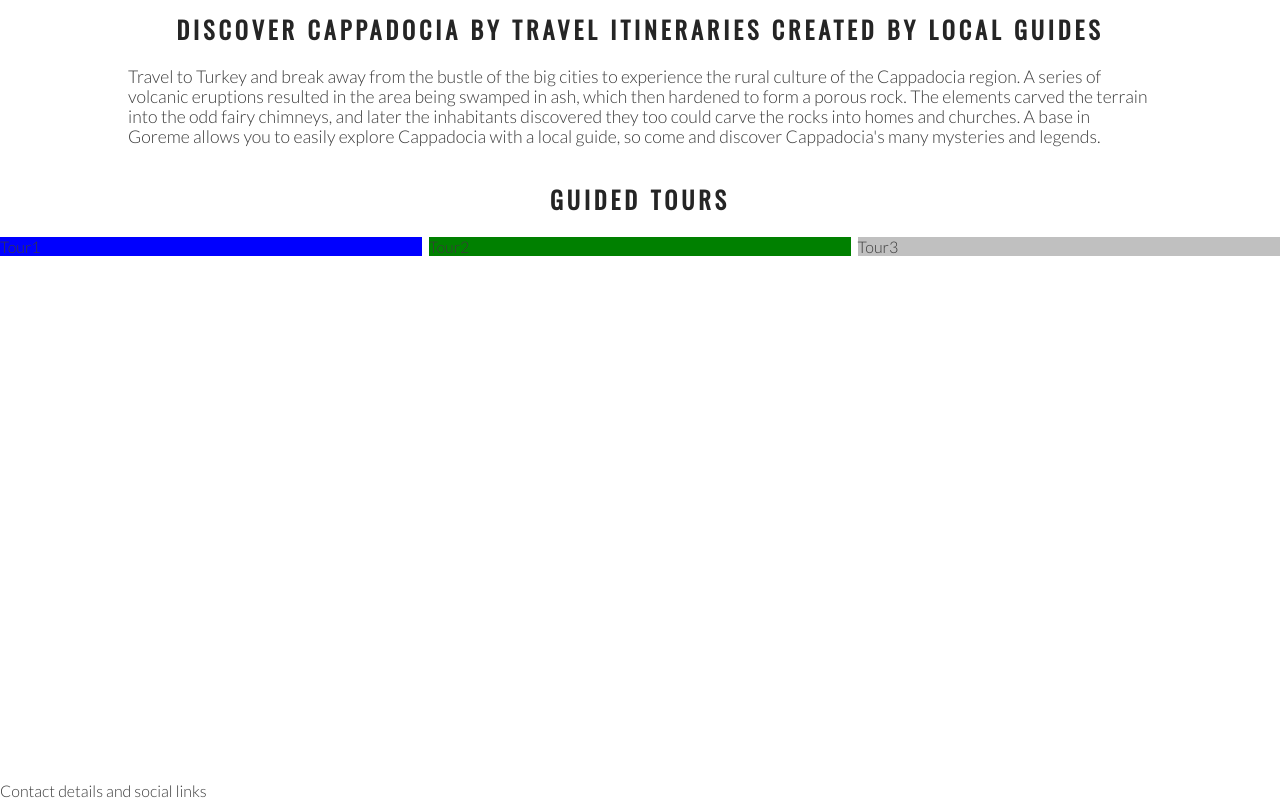
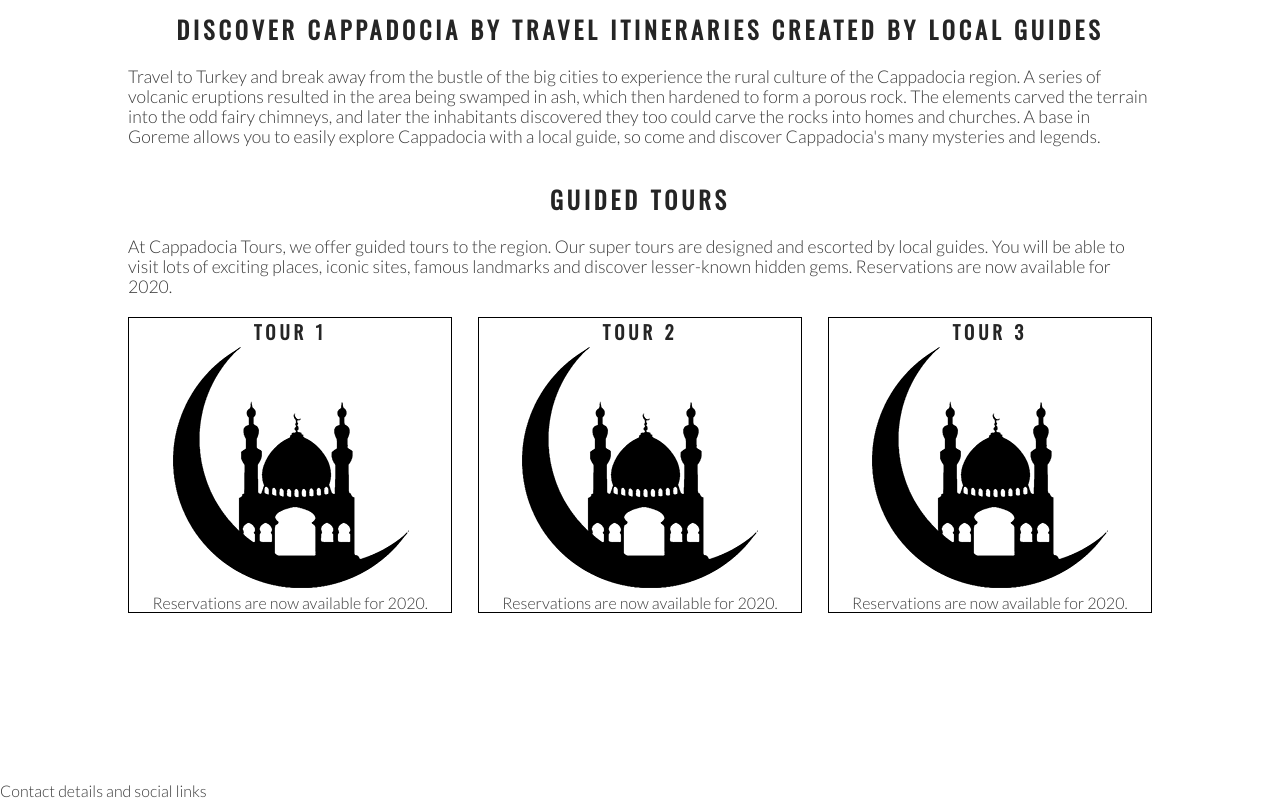
Before and after one commit to kkwong44/cappadocia-tours, a plain HTML site: page index.html in a window 1280 px wide. Shown: the part 684-1484 px from the top of the page. Drawn offline with nearby package versions, Linux system fonts and the light colour scheme.

Commit message:
feat: Add tour desc and modify basic structure

```diff
--- a/assets/CSS/style.css
+++ b/assets/CSS/style.css
@@ -13,7 +13,7 @@ body{
 
 /* Headings and Logo */
 
-h1, h2 {
+h1, h2, h3 {
     font-family: Oswald, sans-serif;
     text-transform: uppercase;
     letter-spacing: 4px;
@@ -128,7 +128,7 @@ h1, h2 {
     margin: 20px 0;
 }
 
-#about-discovery {
+#about-discovery, #about-tours {
     font-size: 110%;
     width: 80%;
     margin: 0 auto;
@@ -146,20 +146,27 @@ h1, h2 {
     margin: 20px 0;
 }
 
-#left-tour {
-    width: 33%;
-    float: left;
-    background-color: blue;
+.tours-flex-container {
+    margin-top: 20px;
+    display: flex;
+    flex-direction: row;
+    text-align: center;
 }
 
-#right-tour {
-    width: 33%;
-    float: right;
-    background-color: silver;
+.tour-flex-left {
+    flex: 33%;
+    margin: 0 0 0 10%;
+    border: 1px solid black;
 }
 
-#center-tour {
-    width: 33%;
-    margin: 0 auto;
-    background-color: green;
+.tour-flex-center {
+    flex: 33%;
+    margin: 0 2%;
+    border: 1px solid black;
 }
+
+.tour-flex-right {
+    flex: 33%;
+    margin: 0 10% 0 0;
+    border: 1px solid black;
+}
--- a/index.html
+++ b/index.html
@@ -43,7 +43,8 @@
 
     <section id="about-cappadocia">
         <h2 id="discover-cappadocia">Discover Cappadocia by travel itineraries created by local guides</h2>
-        <p id="about-discovery">Travel to Turkey and break away from the bustle of the big cities to experience the rural culture of the
+        <p id="about-discovery">Travel to Turkey and break away from the bustle of the big cities to experience the
+            rural culture of the
             Cappadocia region. A series of volcanic eruptions resulted in the area being swamped in ash, which then
             hardened to form a porous rock. The elements carved the terrain into the odd fairy chimneys, and later the
             inhabitants discovered they too could carve the rocks into homes and churches. A base in Goreme allows you
@@ -53,9 +54,28 @@
 
     <section id="tours">
         <h2 id="guided-tours">Guided Tours</h2>
-        <div id="left-tour">Tour1</div>
-        <div id="right-tour">Tour3</div>
-        <div id="center-tour">Tour2</div>
+        <p id="about-tours">At Cappadocia Tours, we offer guided tours to the region. Our super tours are designed and escorted by local
+            guides. You will be able to visit lots of exciting places, iconic sites, famous landmarks and discover
+            lesser-known hidden gems. Reservations are now available for 2020.</p>
+
+        <div class="tours-flex-container">
+            <div class="tour-flex-left">
+                <h3>Tour 1</h3>
+                <img src="assets/images/home-logo.png" alt="Tour 1">
+                <p>Reservations are now available for 2020.</p>
+            </div>
+            <div class="tour-flex-center">
+                <h3>Tour 2</h3>
+                <img src="assets/images/home-logo.png" alt="Tour 2">
+                <p>Reservations are now available for 2020.</p>
+            </div>
+            <div class="tour-flex-right">
+                <h3>Tour 3</h3>
+                <img src="assets/images/home-logo.png" alt="Tour 3">
+                <p>Reservations are now available for 2020.</p>
+            </div>
+        </div>
+
     </section>
 
     <footer>
```
